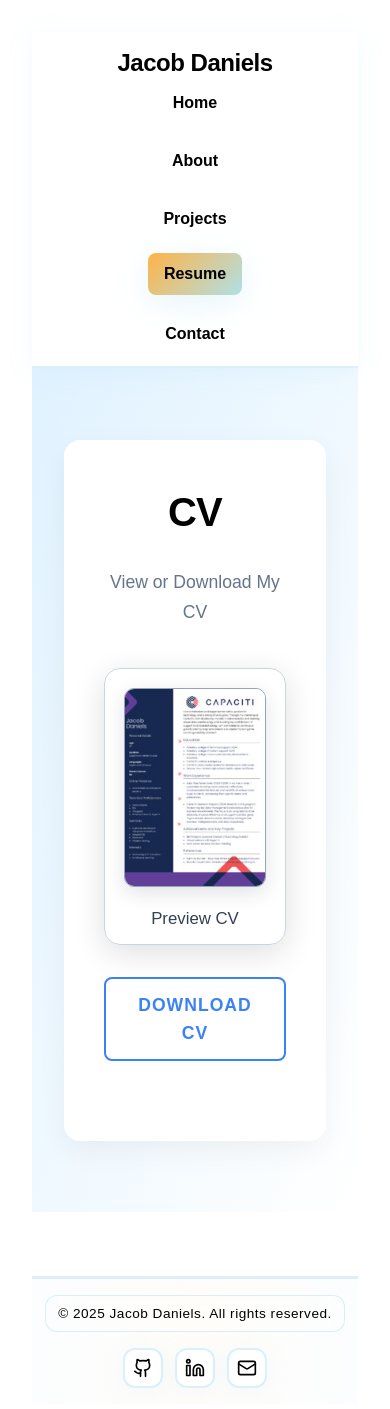
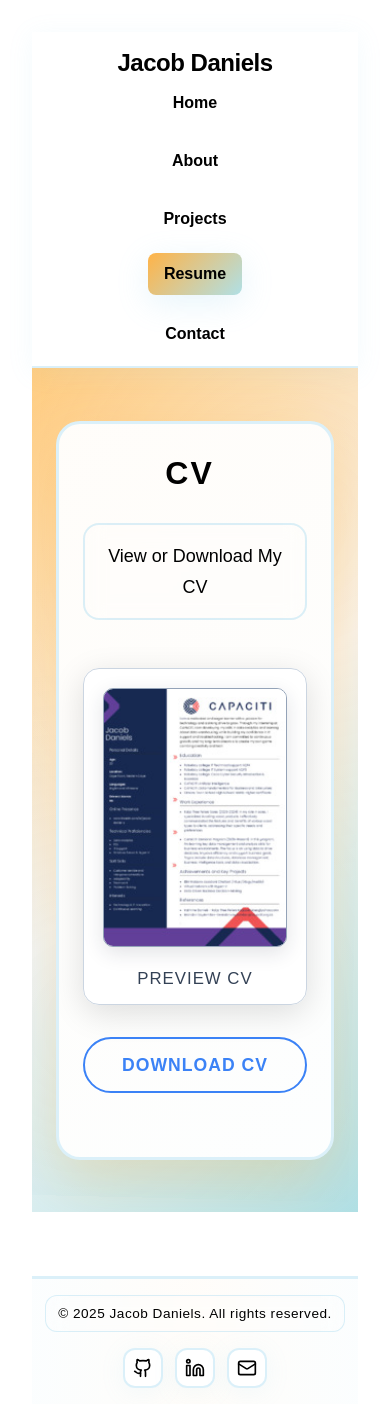
Before and after one commit to aidan2125/jacobdanielsPortfolio, a React (Vite) app in the folder Jacobdaniel-s-Portfolio/: page /resume in a window 390 px wide. Shown: the top 1409 px of the page. Built offline with nearby package versions, Linux system fonts and the light colour scheme.

Commit message:
Update Resume CSS to use new color scheme
cgen-a7bb8f74094b42f586ee51e812ef465e

```diff
--- a/Jacobdaniel-s-Portfolio/src/styles/resume.css
+++ b/Jacobdaniel-s-Portfolio/src/styles/resume.css
@@ -1,3 +1,5 @@
+/* ========= RESUME PAGE STYLES - SOFT BLUE, ORANGE, WHITE THEME ========= */
+
 .resume-section {
   position: relative;
   min-height: 100vh;
@@ -5,267 +7,555 @@
   align-items: center;
   justify-content: center;
   overflow: hidden;
-  background: linear-gradient(to bottom right, #e0f2ff, #ffffff);
+  background: var(
+    --gradient-quaternary,
+    linear-gradient(135deg, #ffcc80 0%, #f8f9fa 50%, #b0e0e6 100%)
+  );
+  font-family: Arial, sans-serif;
+  padding: 2rem 1rem;
 }
 
 .resume-background {
   position: absolute;
   inset: 0;
-  background: linear-gradient(to bottom right, #e0f2ff, #ffffff);
+  background: var(--gradient-quaternary);
   z-index: 0;
+}
+
+.resume-background::before {
+  content: "";
+  position: absolute;
+  top: 0;
+  left: 0;
+  right: 0;
+  bottom: 0;
+  background-image:
+    radial-gradient(
+      circle at 20% 80%,
+      rgba(135, 206, 235, 0.1) 0%,
+      transparent 50%
+    ),
+    radial-gradient(
+      circle at 80% 20%,
+      rgba(255, 179, 71, 0.1) 0%,
+      transparent 50%
+    ),
+    radial-gradient(
+      circle at 40% 40%,
+      rgba(255, 255, 255, 0.2) 0%,
+      transparent 30%
+    );
+  animation: floatPattern 8s ease-in-out infinite;
+}
+
+@keyframes floatPattern {
+  0%,
+  100% {
+    transform: translateY(0px) rotate(0deg);
+  }
+  50% {
+    transform: translateY(-20px) rotate(2deg);
+  }
 }
 
 .resume-content {
   position: relative;
   z-index: 10;
-  max-width: 700px;
+  max-width: 800px;
   width: 100%;
   padding: 2rem;
   text-align: center;
+  animation: fadeInUp 0.8s ease-out;
 }
 
 .resume-card {
-  background-color: white;
-  padding: 2.5rem;
-  border-radius: 16px;
-  box-shadow: 0 10px 30px rgba(0, 0, 0, 0.05);
+  background: var(--bg-card);
+  padding: 3rem;
+  border-radius: var(--border-radius-xl);
+  box-shadow: var(--shadow-hover);
+  border: 3px solid var(--border-color);
+  backdrop-filter: blur(var(--backdrop-blur));
+  position: relative;
+  overflow: hidden;
 }
 
-.profile-image-wrapper {
-  width: 130px;
-  height: 130px;
-  margin: 0 auto 1.5rem;
-  border-radius: 50%;
-  padding: 4px;
-  background: linear-gradient(to right, #3b82f6, #60a5fa);
+.resume-card::before {
+  content: "";
+  position: absolute;
+  top: 0;
+  left: 0;
+  right: 0;
+  bottom: 0;
+  background: var(--gradient-secondary);
+  opacity: 0.03;
+  z-index: 0;
 }
 
-.profile-image {
+.resume-card > * {
+  position: relative;
+  z-index: 1;
+}
+
+/* Profile image */
+.profile-image-wrapper,
+.resume-profile-img-wrapper {
+  width: 150px;
+  height: 150px;
+  margin: 0 auto 2rem;
+  border-radius: 50%;
+  padding: 6px;
+  background: var(--gradient-secondary);
+  display: flex;
+  align-items: center;
+  justify-content: center;
+  box-shadow: var(--shadow-glow);
+  animation: pulse 2s ease-in-out infinite;
+}
+
+.profile-image,
+.resume-profile-img {
   width: 100%;
   height: 100%;
   object-fit: cover;
   border-radius: 50%;
-  border: 4px solid #fff;
+  border: 4px solid var(--pure-white);
+  transition: transform 0.4s ease;
 }
 
-.resume-heading {
-  font-size: 2.5rem;
-  font-weight: 700;
-  color: #1e293b;
-  margin-bottom: 1rem;
+.profile-image:hover,
+.resume-profile-img:hover {
+  transform: scale(1.05);
 }
 
-.highlight {
-  background: linear-gradient(to right, #3b82f6, #60a5fa);
-  -webkit-background-clip: text;
-  background-clip: text;
-  -webkit-text-fill-color: transparent;
+/* CV Heading */
+.cv-heading,
+.resume-heading,
+.resume-title {
+  font-size: clamp(3rem, 6vw, 4rem);
+  font-weight: 700;
+  color: var(--text-primary);
+  margin-bottom: 1.5rem;
+  font-family: Arial, sans-serif;
+  text-transform: uppercase;
+  letter-spacing: 2px;
+  animation: fadeInDown 0.8s ease-out 0.2s both;
 }
 
-.resume-subheading {
-  font-size: 1.1rem;
-  color: #64748b;
-  max-width: 500px;
-  margin: 0 auto 2rem;
+.highlight,
+.resume-title-gradient {
+  background: var(--gradient-secondary);
+  -webkit-background-clip: text;
+  -webkit-text-fill-color: transparent;
+  background-clip: text;
+  display: inline-block;
+  animation: shimmer 2s ease-in-out infinite;
 }
 
-.resume-buttons {
+@keyframes shimmer {
+  0%,
+  100% {
+    background-position: 0% 50%;
+  }
+  50% {
+    background-position: 100% 50%;
+  }
+}
+
+/* Subheading */
+.resume-subheading,
+.resume-subtitle {
+  font-size: 1.5rem;
+  color: var(--text-primary);
+  max-width: 600px;
+  margin: 0 auto 3rem;
+  line-height: 1.7;
+  font-family: Arial, sans-serif;
+  backdrop-filter: blur(10px);
+  padding: 1rem 2rem;
+  border-radius: var(--border-radius-lg);
+  background: var(--bg-glass);
+  border: 2px solid var(--border-color);
+  animation: fadeInUp 0.8s ease-out 0.4s both;
+}
+
+/* CV Thumbnail */
+.cv-thumbnail-wrapper {
+  margin: 2.5rem auto 2rem;
+  max-width: 300px;
+  background: var(--bg-card);
+  border-radius: var(--border-radius-lg);
+  box-shadow: var(--shadow-card);
+  padding: 1.5rem;
+  border: 2px solid var(--border-color);
+  transition: all 0.4s ease;
+  animation: fadeInUp 0.8s ease-out 0.6s both;
+}
+
+.cv-thumbnail-wrapper:hover {
+  transform: translateY(-8px) scale(1.02);
+  box-shadow: var(--shadow-hover);
+  border-color: var(--warm-orange);
+}
+
+.cv-thumbnail-wrapper img {
+  width: 100%;
+  border-radius: var(--border-radius-md);
+  box-shadow: var(--shadow-glow);
+  border: 2px solid var(--border-color);
+  background: var(--pure-white);
+  transition: all 0.4s ease;
+  cursor: pointer;
+}
+
+.cv-thumbnail-wrapper img:hover {
+  transform: scale(1.05);
+  box-shadow: var(--shadow-orange);
+  border-color: var(--warm-orange);
+}
+
+.cv-thumbnail-wrapper div {
+  font-size: 1.125rem;
+  color: var(--text-primary);
+  margin-top: 1rem;
+  font-weight: 600;
+  font-family: Arial, sans-serif;
+  text-transform: uppercase;
+  letter-spacing: 1px;
+}
+
+/* Buttons */
+.resume-buttons,
+.resume-btn-group {
   display: flex;
   flex-wrap: wrap;
   justify-content: center;
-  gap: 1rem;
+  gap: 1.5rem;
   margin-bottom: 2.5rem;
+  animation: fadeInUp 0.8s ease-out 0.8s both;
 }
 
-.btn {
-  padding: 0.75rem 1.5rem;
-  font-size: 1rem;
-  font-weight: 600;
-  border-radius: 8px;
+.btn,
+.btn-outline,
+.btn-primary,
+.resume-btn {
+  background: var(--gradient-secondary);
+  color: var(--text-primary);
+  border: 2px solid var(--border-color);
+  border-radius: 50px;
+  padding: 1rem 2.5rem;
+  font-weight: 700;
+  font-family: Arial, sans-serif;
+  cursor: pointer;
+  transition: all 0.4s cubic-bezier(0.4, 0, 0.2, 1);
+  text-transform: uppercase;
+  letter-spacing: 1px;
+  font-size: 1.1rem;
   text-decoration: none;
+  display: inline-block;
+  position: relative;
+  overflow: hidden;
+}
+
+.btn::before,
+.btn-outline::before,
+.btn-primary::before,
+.resume-btn::before {
+  content: "";
+  position: absolute;
+  top: 0;
+  left: -100%;
+  width: 100%;
+  height: 100%;
+  background: var(--gradient-tertiary);
+  transition: left 0.5s ease;
+  z-index: 0;
+}
+
+.btn:hover::before,
+.btn-outline:hover::before,
+.btn-primary:hover::before,
+.resume-btn:hover::before {
+  left: 0;
+}
+
+.btn:hover,
+.btn-outline:hover,
+.btn-primary:hover,
+.resume-btn:hover {
+  border-color: var(--warm-orange);
+  box-shadow: var(--shadow-orange);
+  transform: translateY(-3px) scale(1.05);
+}
+
+.btn > *,
+.btn-outline > *,
+.btn-primary > *,
+.resume-btn > * {
+  position: relative;
+  z-index: 1;
+}
+
+.btn.secondary,
+.resume-btn.secondary {
+  background: transparent;
+  border-color: var(--warm-orange);
+}
+
+.btn.secondary:hover,
+.resume-btn.secondary:hover {
+  background: var(--gradient-secondary);
+  border-color: var(--soft-blue);
+}
+
+/* Social links */
+.resume-socials {
+  display: flex;
+  justify-content: center;
+  gap: 2rem;
+  margin-bottom: 2.5rem;
+  animation: fadeInUp 0.8s ease-out 1s both;
+}
+
+.resume-social-link {
+  color: var(--text-primary);
+  font-size: 1.5rem;
+  transition: all 0.3s ease;
+  padding: 1rem;
+  border-radius: 50%;
+  background: var(--bg-card);
+  border: 2px solid var(--border-color);
+  display: flex;
+  align-items: center;
+  justify-content: center;
+  box-shadow: var(--shadow-card);
+}
+
+.resume-social-link:hover {
+  background: var(--gradient-secondary);
+  border-color: var(--warm-orange);
+  transform: scale(1.2) translateY(-4px);
+  box-shadow: var(--shadow-glow);
+}
+
+/* Scroll indicator */
+.scroll-indicator,
+.resume-scroll-indicator {
+  background: none;
+  border: none;
+  color: var(--text-primary);
+  cursor: pointer;
+  animation: bounce 2s infinite;
+  margin-top: 2rem;
+  padding: 1rem;
+  border-radius: 50%;
+  background: var(--bg-glass);
+  border: 2px solid var(--border-color);
   transition: all 0.3s ease;
 }
 
-.btn-primary {
-  background-color: #3b82f6;
-  color: #fff;
+.scroll-indicator:hover,
+.resume-scroll-indicator:hover {
+  background: var(--gradient-secondary);
+  border-color: var(--warm-orange);
+  transform: scale(1.1);
+  box-shadow: var(--shadow-glow);
 }
 
-.btn-primary:hover {
-  background-color: #2563eb;
+/* Animations */
+@keyframes fadeInDown {
+  from {
+    opacity: 0;
+    transform: translateY(-30px);
+  }
+  to {
+    opacity: 1;
+    transform: translateY(0);
+  }
 }
 
-.btn-outline {
-  border: 2px solid #3b82f6;
-  color: #3b82f6;
-  background-color: transparent;
+@keyframes fadeInUp {
+  from {
+    opacity: 0;
+    transform: translateY(30px);
   }
-
-.btn-outline:hover {
-  background-color: #e0f2ff;
+  to {
+    opacity: 1;
+    transform: translateY(0);
   }
-
-.scroll-indicator {
-  background: none;
-  border: none;
-  color: #94a3b8;
-  cursor: pointer;
-  animation: bounce 2s infinite;
-  margin-top: 10px;
-}
-
-.scroll-indicator:hover {
-  color: #3b82f6;
 }
 
 @keyframes bounce {
-  0%, 100% {
+  0%,
+  100% {
     transform: translateY(0);
   }
   50% {
-    transform: translateY(6px);
+    transform: translateY(-8px);
   }
 }
 
-@media (prefers-color-scheme: dark) {
-  .resume-section {
-    background: linear-gradient(135deg, var(--color-bg, #18181b) 0%, var(--color-bg-alt, #23272f) 100%);
+@keyframes pulse {
+  0%,
+  100% {
+    box-shadow: var(--shadow-glow);
+  }
+  50% {
+    box-shadow: var(--shadow-hover);
   }
 }
 
-.resume-profile-img-wrapper {
-  width: 8rem;
-  height: 8rem;
-  margin: 0 auto 2rem auto;
-  border-radius: 50%;
-  background: linear-gradient(90deg, var(--color-primary, #2563eb), var(--color-primary-light, #60a5fa));
-  padding: 4px;
-  display: flex;
-  align-items: center;
-  justify-content: center;
-  box-shadow: 0 4px 24px rgba(30, 64, 175, 0.10);
+/* Dark mode adjustments */
+@media (prefers-color-scheme: dark) {
+  .resume-section {
+    background: var(--gradient-hero);
   }
 
-.resume-profile-img {
-  width: 7.5rem;
-  height: 7.5rem;
-  border-radius: 50%;
-  object-fit: cover;
-  background: var(--color-card, #fff);
-  box-shadow: 0 2px 8px rgba(30, 64, 175, 0.08);
+  .resume-subheading,
+  .resume-subtitle {
+    background: rgba(255, 255, 255, 0.9);
+    border-color: var(--border-orange);
   }
 
+  .cv-thumbnail-wrapper {
+    background: var(--bg-card);
+    border-color: var(--border-orange);
+  }
+}
+
+/* Responsive design */
+@media (max-width: 768px) {
+  .resume-section {
+    padding: 1.5rem 0.5rem;
+  }
+
+  .resume-content {
+    padding: 1rem;
+  }
+
+  .resume-card {
+    padding: 2rem;
+  }
+
+  .cv-heading,
+  .resume-heading,
   .resume-title {
     font-size: 2.5rem;
-  font-weight: bold;
-  margin-bottom: 1rem;
-  color: var(--color-text, #1a202c);
-  letter-spacing: -0.02em;
   }
 
-.resume-title-gradient {
-  background: linear-gradient(90deg, var(--color-primary, #2563eb), var(--color-primary-light, #60a5fa));
-  -webkit-background-clip: text;
-  -webkit-text-fill-color: transparent;
-  background-clip: text;
+  .resume-subheading,
+  .resume-subtitle {
+    font-size: 1.25rem;
+    padding: 1rem 1.5rem;
   }
 
-.resume-subtitle {
-  font-size: 1.25rem;
-  color: var(--color-muted, #6b7280);
-  margin-bottom: 2rem;
-  max-width: 600px;
-  margin-left: auto;
-  margin-right: auto;
+  .profile-image-wrapper,
+  .resume-profile-img-wrapper {
+    width: 120px;
+    height: 120px;
   }
 
-.resume-btn-group {
-  display: flex;
-  flex-wrap: wrap;
-  gap: 1rem;
-  justify-content: center;
-  margin-bottom: 2.5rem;
+  .cv-thumbnail-wrapper {
+    max-width: 250px;
+    padding: 1rem;
   }
 
+  .resume-buttons,
+  .resume-btn-group {
+    flex-direction: column;
+    align-items: center;
+  }
+
+  .btn,
+  .btn-outline,
+  .btn-primary,
   .resume-btn {
-  padding: 0.75rem 1.5rem;
-  border-radius: 0.5rem;
-  font-weight: 600;
-  font-size: 1rem;
-  border: none;
-  background: var(--color-primary, #2563eb);
-  color: #fff;
-  box-shadow: var(--shadow, 0 4px 24px rgba(0,0,0,0.08));
-  cursor: pointer;
-  transition: background 0.2s, box-shadow 0.2s, transform 0.1s;
-  text-decoration: none;
-  display: inline-block;
-}
-.resume-btn.secondary {
-  background: transparent;
-  color: var(--color-primary, #2563eb);
-  border: 2px solid var(--color-primary, #2563eb);
-}
-.resume-btn:hover, .resume-btn.secondary:hover {
-  background: var(--color-primary-light, #60a5fa);
-  color: #fff;
-  transform: translateY(-2px) scale(1.03);
-  box-shadow: 0 8px 32px rgba(30, 64, 175, 0.14);
+    width: 100%;
+    max-width: 300px;
+    padding: 0.875rem 2rem;
   }
 
   .resume-socials {
-  display: flex;
-  justify-content: center;
     gap: 1.5rem;
-  margin-bottom: 2.5rem;
+  }
 }
 
-.resume-social-link {
-  color: var(--color-muted, #6b7280);
-  font-size: 1.5rem;
-  transition: color 0.2s, transform 0.2s;
-  padding: 0.5rem;
-  border-radius: 50%;
-  display: flex;
-  align-items: center;
-}
-.resume-social-link:hover {
-  color: var(--color-primary, #2563eb);
-  background: var(--color-bg-alt, #f3f4f6);
-  transform: scale(1.15);
+@media (max-width: 480px) {
+  .resume-card {
+    padding: 1.5rem;
   }
 
-.resume-scroll-indicator {
-  display: flex;
-  justify-content: center;
-  margin-top: 2rem;
-  animation: bounce 1.5s infinite;
-  color: var(--color-muted, #6b7280);
-  font-size: 2rem;
-  transition: color 0.2s;
-}
-.resume-scroll-indicator:hover {
-  color: var(--color-primary, #2563eb);
-}
-
-@keyframes bounce {
-  0%, 100% { transform: translateY(0);}
-  50% { transform: translateY(12px);}
-}
-
-@media (max-width: 700px) {
+  .cv-heading,
+  .resume-heading,
   .resume-title {
     font-size: 2rem;
   }
+
+  .resume-subheading,
   .resume-subtitle {
+    font-size: 1.125rem;
+    padding: 1rem;
+  }
+
+  .profile-image-wrapper,
+  .resume-profile-img-wrapper {
+    width: 100px;
+    height: 100px;
+  }
+
+  .cv-thumbnail-wrapper {
+    max-width: 200px;
+    padding: 0.75rem;
+  }
+
+  .btn,
+  .btn-outline,
+  .btn-primary,
+  .resume-btn {
+    padding: 0.75rem 1.5rem;
     font-size: 1rem;
   }
+}
+
+/* Accessibility improvements */
+@media (prefers-reduced-motion: reduce) {
+  .resume-card,
+  .cv-heading,
+  .resume-heading,
+  .resume-title,
+  .resume-subheading,
+  .resume-subtitle,
+  .cv-thumbnail-wrapper,
+  .resume-buttons,
+  .resume-btn-group,
+  .resume-socials {
+    animation: none;
+  }
+
+  .scroll-indicator,
+  .resume-scroll-indicator {
+    animation: none;
+  }
+
+  .profile-image-wrapper,
   .resume-profile-img-wrapper {
-    width: 6rem;
-    height: 6rem;
-  }
-  .resume-profile-img {
-    width: 5.5rem;
-    height: 5.5rem;
+    animation: none;
   }
 }
+
+/* Print styles */
+@media print {
+  .resume-section {
+    background: white;
+    padding: 0;
+  }
+
+  .resume-card {
+    box-shadow: none;
+    border: none;
+  }
+
+  .scroll-indicator,
+  .resume-scroll-indicator {
+    display: none;
+  }
+}
```
Lines whose indentation alone changed are shown as unchanged.
